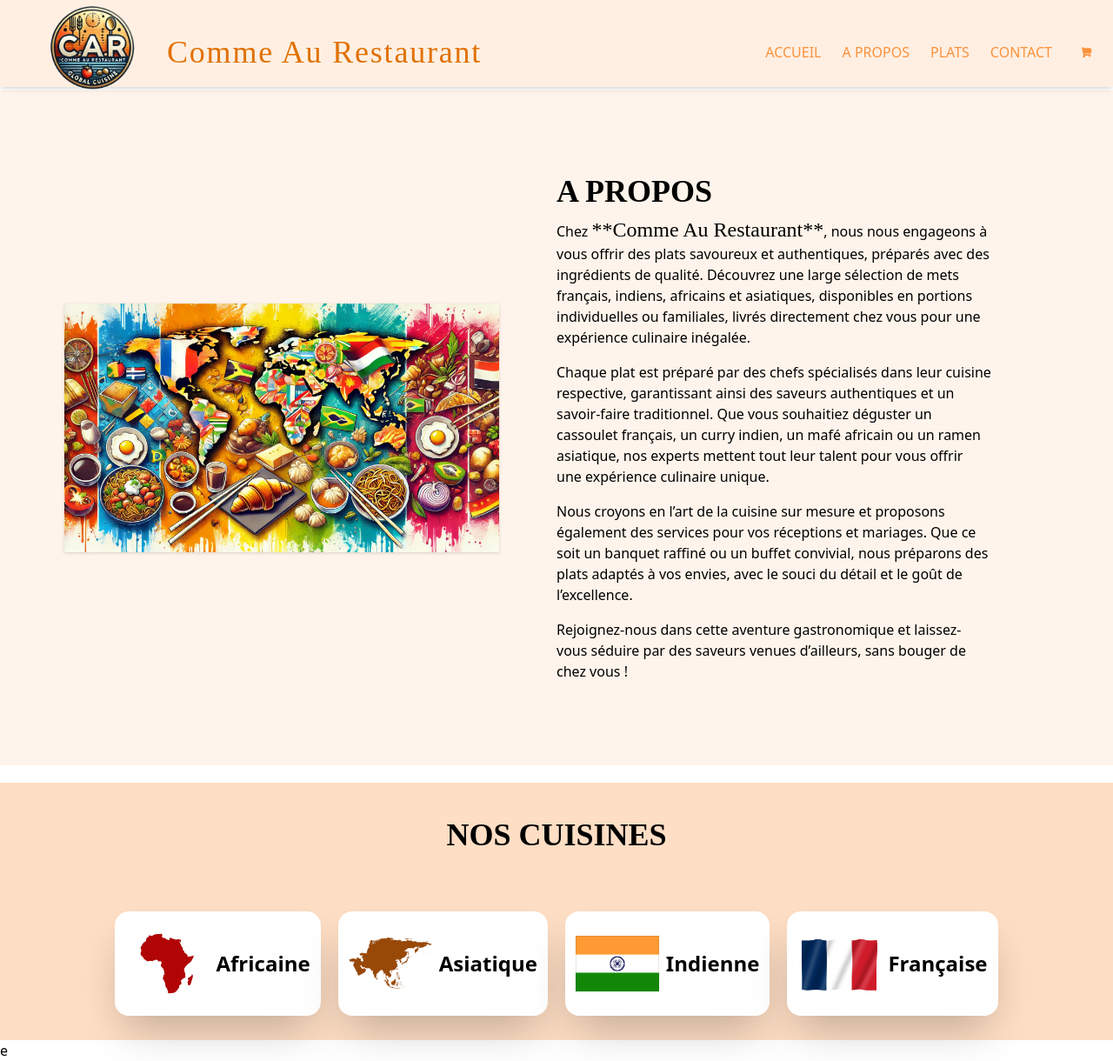
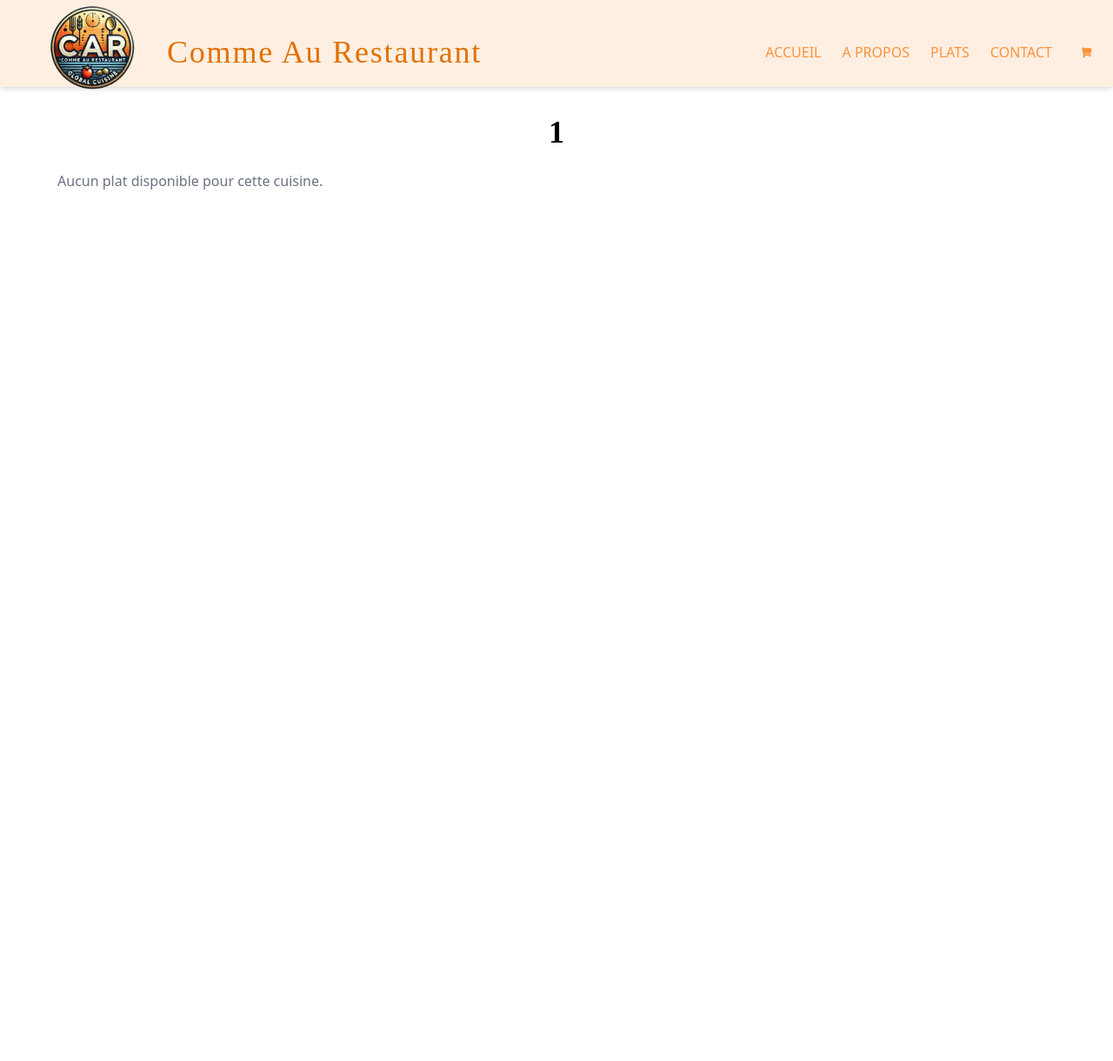
Before and after one commit to Animasso/comme-au-restaurant, a React (Vite) app: page /plats/1 in a window 1280 px wide. Shown: the whole page at 87% size. After the commit the page ends 800 px from the top, so only its background shows below. Built offline with nearby package versions, Linux system fonts and the light colour scheme; a web font is replaced by a local one.

Commit message:
refactor: data, add: page with dishes

```diff
--- a/src/App.jsx
+++ b/src/App.jsx
@@ -3,17 +3,14 @@
 import Hero from "./components/Hero";
 import SectionPlat from "./components/SectionPlat";
 import ListDishes from "./components/ListDishes";
+import Home from "./pages/Home";
 
 const App = () => {
   return (
     <Router>
-      {" "}
-      {/* Router englobe maintenant tout */}
       <NavBar />
-      <Hero />
-      <SectionPlat />
       <Routes>
-        <Route path="/" element={<Hero />} />
+        <Route path="/" element={<Home />} />
         <Route path="/plats/:cuisine" element={<ListDishes />} />
       </Routes>
     </Router>
--- a/src/components/ListDishes.jsx
+++ b/src/components/ListDishes.jsx
@@ -1,7 +1,51 @@
-import React from "react";
+import { useParams } from "react-router-dom";
+import { DishesByCuisine } from "../utils/data/data";
+import { motion } from "framer-motion";
 
 const ListDishes = () => {
-  return <div>e</div>;
+  const { cuisine } = useParams();
+  const dishes = DishesByCuisine[cuisine] || [];
+
+  return (
+    <section className="container mx-auto mt-28 p-5">
+      <h2 className=" font-ayaka text-4xl font-semibold text-center mb-6 capitalize">
+        {cuisine}
+      </h2>
+      <div className="grid grid-cols-1 md:grid-cols-2 lg:grid-cols-3 gap-6">
+        {dishes.length > 0 ? (
+          dishes.map((dish, i) => (
+            <motion.div
+              key={dish.id}
+              initial={{ opacity: 0, scale: 0.8 }}
+              animate={{ opacity: 1, scale: 1 }}
+              transition={{ duration: 0.5, delay: i * 0.1 }}
+              className="shadow-lg rounded-lg overflow-hidden bg-white p-4"
+            >
+              <img
+                src={dish.image}
+                alt={dish.name}
+                className="w-full h-56 object-cover rounded-md mb-3"
+              />
+              <h3 className="text-xl font-ayaka tracking-wider font-semibold">
+                {dish.name}
+              </h3>
+              <p className=" font-fuzzy text-gray-600">{dish.description}</p>
+              <div className=" flex justify-between">
+                <p className="text-gray-900 font-bold mt-2">{dish.price} €</p>
+                <p className=" flex  justify-center items-center text-red-500 text-sm">
+                  {dish.epice > 0 ? `🌶️ Épicé: ${dish.epice}` : "Non épicé"}
+                </p>
+              </div>
+            </motion.div>
+          ))
+        ) : (
+          <p className="text-center text-gray-500">
+            Aucun plat disponible pour cette cuisine.
+          </p>
+        )}
+      </div>
+    </section>
+  );
 };
 
 export default ListDishes;
--- a/src/components/NavBar/NavBarMobile.jsx
+++ b/src/components/NavBar/NavBarMobile.jsx
@@ -22,7 +22,7 @@
             <a
               href={item.link}
               className=" uppercase hover:text-black transition duration-300"
-              onClick={() => setIsOpen(false)} // Ferme le menu après un clic
+              onClick={() => setIsOpen(false)}
             >
               {item.title}
             </a>
--- a/src/components/SectionPlat.jsx
+++ b/src/components/SectionPlat.jsx
@@ -6,10 +6,10 @@
 import { useNavigate } from "react-router-dom";
 const SectionPlat = () => {
   const cuisine = [
-    { id: 1, name: "Africaine", image: Afrique, path: "/plats/africaine" },
-    { id: 2, name: "Asiatique", image: Asiatique, path: "/plats/asiatique" },
-    { id: 3, name: "Indienne", image: Indienne, path: "/plats/indienne" },
-    { id: 4, name: "Française", image: Francais, path: "/plats/française" },
+    { id: 1, name: "Africaine ", image: Afrique, path: "/plats/Africaine" },
+    { id: 2, name: "Asiatique", image: Asiatique, path: "/plats/Asiatique" },
+    { id: 3, name: "Indienne", image: Indienne, path: "/plats/Indienne" },
+    { id: 4, name: "Française", image: Francais, path: "/plats/Française" },
   ];
   const navigate = useNavigate();
   return (
--- /dev/null
+++ b/src/pages/Home.jsx
@@ -0,0 +1,13 @@
+import SectionPlat from "../components/SectionPlat";
+import Hero from "../components/Hero";
+
+const Home = () => {
+  return (
+    <>
+      <Hero />
+      <SectionPlat />
+    </>
+  );
+};
+
+export default Home;
--- a/src/utils/data/data.js
+++ b/src/utils/data/data.js
@@ -1,4 +1,30 @@
-export const dishesByCuisine = {
+import Mafe from "../../assets/FoodPhotos/Afrique/mafé.jpg";
+import Pastel from "../../assets/FoodPhotos/Afrique/pastel.jpg";
+import Yassa from "../../assets/FoodPhotos/Afrique/yassa.avif";
+import Gombo from "../../assets/FoodPhotos/Afrique/gombo.jpg";
+import Alloco from "../../assets/FoodPhotos/Afrique/alloco.jpg";
+import Foufou from "../../assets/FoodPhotos/Afrique/foufou.jpg";
+import Tiebou from "../../assets/FoodPhotos/Afrique/tiebou.png";
+
+import Croque from "../../assets/FoodPhotos/Francais/croque.avif";
+import Veau from "../../assets/FoodPhotos/Francais/blanquette veau.jpg";
+import Gratin from "../../assets/FoodPhotos/Francais/gratin dauphinois.webp";
+import Tartare from "../../assets/FoodPhotos/Francais/tartare.jpeg";
+import Boeuf from "../../assets/FoodPhotos/Francais/Bourguignon.webp";
+
+import Samousa from "../../assets/FoodPhotos/Indienne/samosa.avif";
+import Biriyani from "../../assets/FoodPhotos/Indienne/biryani.jpg";
+import Naan from "../../assets/FoodPhotos/Indienne/naan.png";
+import Poulet from "../../assets/FoodPhotos/Indienne/pouletCurry.webp";
+import Butter from "../../assets/FoodPhotos/Indienne/butterChicken.webp";
+
+import Nem from "../../assets/FoodPhotos/Asiatique/nem.jfif";
+import Riz from "../../assets/FoodPhotos/Asiatique/riz.webp";
+import Udon from "../../assets/FoodPhotos/Asiatique/Yaki.jpg";
+import Ramen from "../../assets/FoodPhotos/Asiatique/ramen.webp";
+import Nouilles from "../../assets/FoodPhotos/Asiatique/nouilles.webp";
+
+export const DishesByCuisine = {
   Africaine: [
     {
       id: 1,
@@ -6,7 +32,7 @@
       description:
         "Mafé délicieux accompagné de ses légumes et d'un bon poulet bien assaisonné",
       price: 12.99,
-      image: "mafe.jpg",
+      image: Mafe,
       epice: 1,
     },
     {
@@ -15,7 +41,7 @@
       description:
         "Délicieux beignets croustillants farcis à la viande assaisonnée",
       price: 6.99,
-      image: "pastel-viande.jpg",
+      image: Pastel,
       epice: 2,
     },
     {
@@ -23,7 +49,7 @@
       name: "Poulet Yassa",
       description: "Poulet mariné aux oignons et au citron, servi avec du riz",
       price: 13.99,
-      image: "poulet-yassa.jpg",
+      image: Yassa,
       epice: 1,
     },
     {
@@ -32,7 +58,7 @@
       description:
         "Plat africain traditionnel à base de gombo et de viande en sauce",
       price: 11.99,
-      image: "gombo.jpg",
+      image: Gombo,
       epice: 2,
     },
     {
@@ -40,7 +66,7 @@
       name: "Alloco",
       description: "Bananes plantains frites, servies avec une sauce épicée",
       price: 5.99,
-      image: "alloco.jpg",
+      image: Alloco,
       epice: 1,
     },
     {
@@ -49,7 +75,7 @@
       description:
         "Pâte de manioc servie avec une sauce de viande ou de poisson",
       price: 8.99,
-      image: "foufou.jpg",
+      image: Foufou,
       epice: 1,
     },
     {
@@ -58,7 +84,7 @@
       description:
         "Plat de riz au poisson et aux légumes, spécialité sénégalaise",
       price: 14.99,
-      image: "tiebou.jpg",
+      image: Tiebou,
       epice: 2,
     },
   ],
@@ -68,7 +94,7 @@
       name: "Croque-Monsieur",
       description: "Sandwich chaud au jambon et fromage gratiné",
       price: 7.99,
-      image: "croque-monsieur.jpg",
+      image: Croque,
       epice: 0,
     },
     {
@@ -76,7 +102,7 @@
       name: "Blanquette de veau",
       description: "Ragoût de veau mijoté dans une sauce crémeuse",
       price: 15.99,
-      image: "blanquette-veau.jpg",
+      image: Veau,
       epice: 0,
     },
     {
@@ -84,7 +110,7 @@
       name: "Gratin Dauphinois",
       description: "Pommes de terre gratinées à la crème et au fromage",
       price: 10.99,
-      image: "gratin-dauphinois.jpg",
+      image: Gratin,
       epice: 0,
     },
     {
@@ -92,7 +118,7 @@
       name: "Tartare de bœuf",
       description: "Viande de bœuf crue finement hachée et assaisonnée",
       price: 16.99,
-      image: "tartare-boeuf.jpg",
+      image: Tartare,
       epice: 1,
     },
     {
@@ -100,7 +126,7 @@
       name: "Bœuf Bourguignon",
       description: "Bœuf mijoté au vin rouge avec des légumes",
       price: 17.99,
-      image: "boeuf-bourguignon.jpg",
+      image: Boeuf,
       epice: 0,
     },
   ],
@@ -110,7 +136,7 @@
       name: "Samossa",
       description: "Beignets croustillants farcis aux légumes ou à la viande",
       price: 5.99,
-      image: "samossa.jpg",
+      image: Samousa,
       epice: 2,
     },
     {
@@ -118,7 +144,7 @@
       name: "Biriyani",
       description: "Plat de riz épicé avec viande ou légumes",
       price: 12.99,
-      image: "biriyani.jpg",
+      image: Biriyani,
       epice: 3,
     },
     {
@@ -126,7 +152,7 @@
       name: "Pain Naan",
       description: "Pain indien moelleux cuit au four tandoor",
       price: 3.99,
-      image: "pain-naan.jpg",
+      image: Naan,
       epice: 0,
     },
     {
@@ -134,7 +160,7 @@
       name: "Poulet Curry",
       description: "Poulet mijoté dans une sauce au curry",
       price: 13.99,
-      image: "poulet-curry.jpg",
+      image: Poulet,
       epice: 3,
     },
     {
@@ -142,7 +168,7 @@
       name: "Butter Chicken",
       description: "Poulet mariné dans une sauce au beurre et aux épices",
       price: 14.99,
-      image: "butter-chicken.jpg",
+      image: Butter,
       epice: 2,
     },
   ],
@@ -152,7 +178,7 @@
       name: "Nem",
       description: "Rouleaux frits farcis aux légumes et viande",
       price: 6.99,
-      image: "nem.jpg",
+      image: Nem,
       epice: 1,
     },
     {
@@ -160,7 +186,7 @@
       name: "Riz Cantonais",
       description: "Riz sauté aux œufs, jambon et petits légumes",
       price: 9.99,
-      image: "riz-cantonais.jpg",
+      image: Riz,
       epice: 1,
     },
     {
@@ -168,7 +194,7 @@
       name: "Udon Yaki",
       description: "Nouilles épaisses sautées avec légumes et viande",
       price: 12.99,
-      image: "udon-yaki.jpg",
+      image: Udon,
       epice: 2,
     },
     {
@@ -176,7 +202,7 @@
       name: "Ramen au Poulet",
       description: "Soupe de nouilles avec bouillon savoureux et poulet",
       price: 13.99,
-      image: "ramen-poulet.jpg",
+      image: Ramen,
       epice: 2,
     },
     {
@@ -184,7 +210,7 @@
       name: "Nouilles au Poulet",
       description: "Nouilles sautées avec légumes et morceaux de poulet",
       price: 11.99,
-      image: "nouilles-poulet.jpg",
+      image: Nouilles,
       epice: 1,
     },
   ],
```
